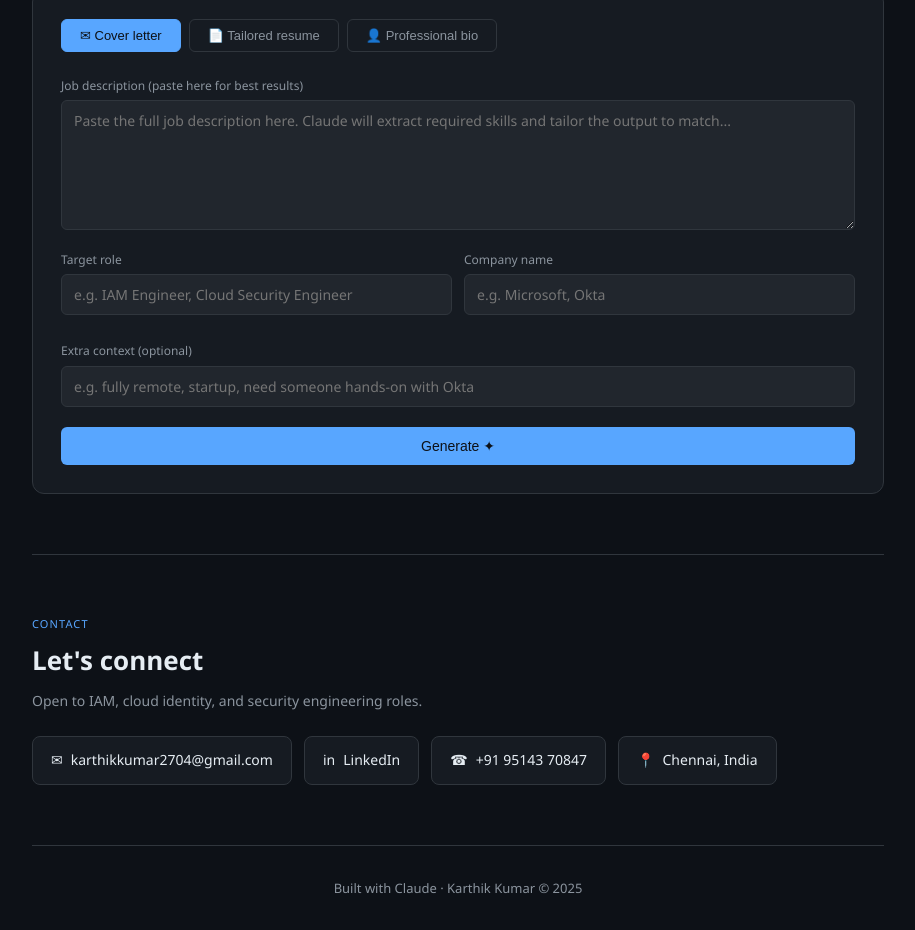
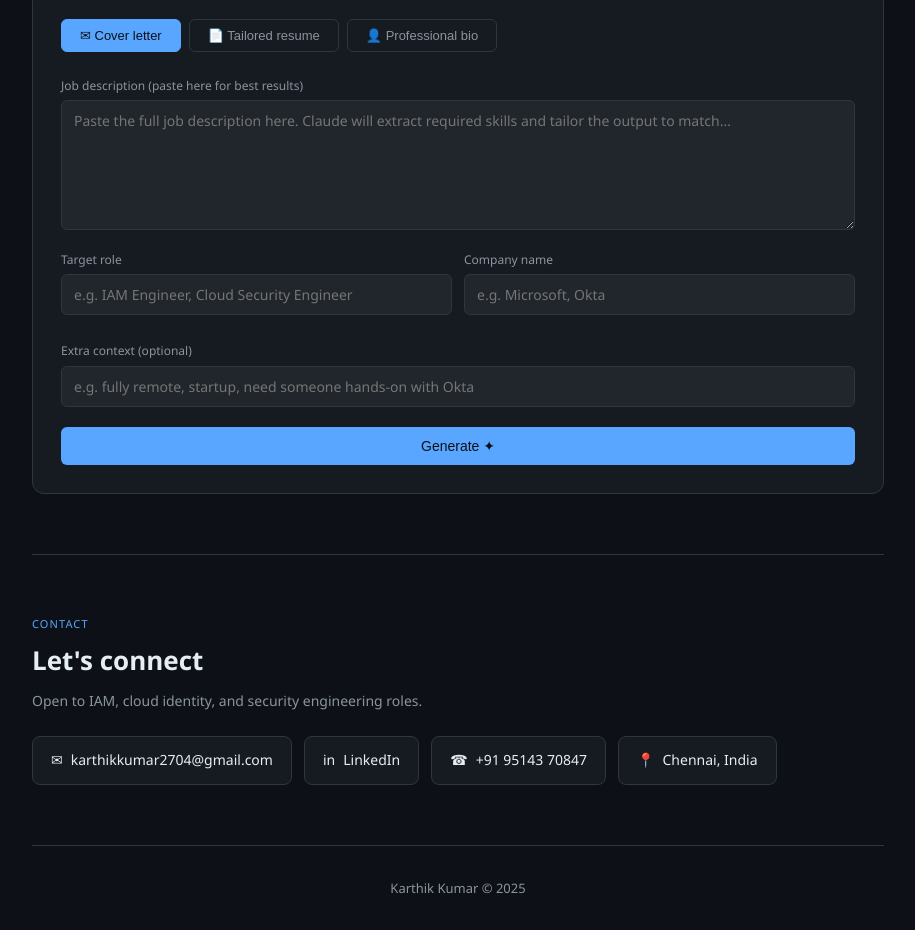
Before and after one commit to LuffyG05/portfolio, a plain HTML site: page index.html in a window 1280 px wide. Shown: the part 2893-3823 px from the top of the page, without its empty margins (182-1097 px from the left). Drawn offline with Linux system fonts and the light colour scheme.

Commit message:
index.html

```diff
--- a/index.html
+++ b/index.html
@@ -290,7 +290,7 @@ footer{text-align:center;padding:32px;font-size:13px;color:var(--muted)}
   </section>
 
 </div>
-<footer>Built with Claude · Karthik Kumar © 2025</footer>
+<footer>Karthik Kumar © 2025</footer>
 
 <script>
 let activeTab = 'cover';
```
